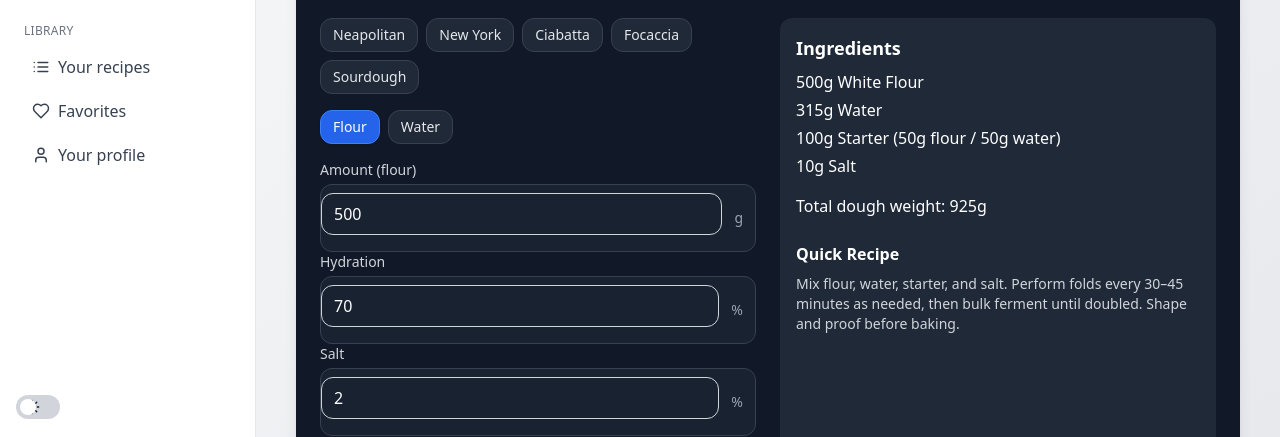
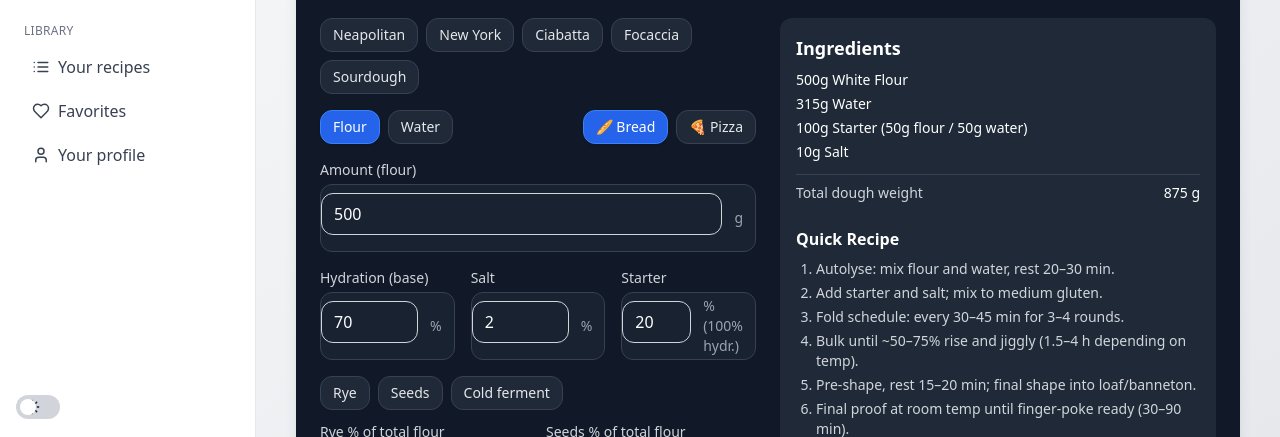
Before and after one commit to VilleJLehtola/Dough-calculator, a React (Vite) app: page /calculator in a window 1280 px wide. Shown: the part 363-800 px from the top of the page. Built offline with nearby package versions, Linux system fonts and the light colour scheme; no server answers.

Commit message:
Update CalculatorPage.jsx

```diff
--- a/src/pages/CalculatorPage.jsx
+++ b/src/pages/CalculatorPage.jsx
@@ -1,112 +1,236 @@
-import React, { useState } from 'react';
+import React, { useMemo, useState } from 'react';
 import InputField from '../components/common/InputField';
 import ToggleButton from '../components/common/ToggleButton';
 import { clamp, round1, gPct, calcStarter } from '../utils/doughHelpers';
 
+// CalculatorPage — styled like RecipeViewPage with hero, two-column layout,
+// base-only hydration (excluding starter), per-preset Quick Recipe steps.
 export default function CalculatorPage() {
-  const [inputMode, setInputMode] = useState('flour');
+  // -------- State --------
+  const [inputMode, setInputMode] = useState('flour'); // 'flour' (total flour) | 'water' (total water)
   const [amount, setAmount] = useState(500);
-  const [mode, setMode] = useState('bread');
-  const [hydration, setHydration] = useState(70);
+  const [mode, setMode] = useState('bread'); // 'bread' | 'pizza'
+  const [hydrationBasePct, setHydrationBasePct] = useState(70); // base water / base flour * 100
   const [saltPct, setSaltPct] = useState(2);
-  const [starterPct, setStarterPct] = useState(20);
+  const [starterPct, setStarterPct] = useState(20); // % of total flour, 100% hydration starter
+
+  // Bread toggles
   const [ryeOn, setRyeOn] = useState(false);
-  const [ryePct, setRyePct] = useState(20);
+  const [ryePct, setRyePct] = useState(20); // % of TOTAL flour
   const [seedsOn, setSeedsOn] = useState(false);
-  const [seedsPct, setSeedsPct] = useState(15);
-  const [oilOn, setOilOn] = useState(false);
-  const [garlicOn, setGarlicOn] = useState(false);
+  const [seedsPct, setSeedsPct] = useState(15); // 5/10/15/20 typical
 
-  const flourTotal = inputMode === 'flour' ? amount : round1(amount / (hydration / 100));
-  const starter = calcStarter(flourTotal, starterPct);
-  const baseFlour = flourTotal - starter.flour;
-  const baseWater = (hydration / 100) * baseFlour;
+  // Pizza / general toggles
+  const [oilOn, setOilOn] = useState(false); // pizza oil 7% of flour
+  const [garlicOn, setGarlicOn] = useState(false); // recipe hint only
+  const [coldFerment, setColdFerment] = useState(false);
 
-  const ryeFlour = ryeOn ? gPct(flourTotal, ryePct) : 0;
-  const whiteFlour = flourTotal - ryeFlour;
-  const seeds = seedsOn ? gPct(flourTotal, seedsPct) : 0;
-  const oil = oilOn ? gPct(flourTotal, 7) : 0;
-  const salt = gPct(flourTotal, saltPct);
+  // UI helper: track which preset last applied (for Quick Recipe text tweaks)
+  const [activePreset, setActivePreset] = useState(null); // 'neapolitan' | 'new-york' | 'ciabatta' | 'focaccia' | 'sourdough' | null
 
-  const totalWeight = round1(whiteFlour + ryeFlour + baseWater + starter.weight + seeds + oil + salt);
-
+  // -------- Presets --------
   const presets = [
-    { label: 'Neapolitan', mode: 'pizza', hydration: 63, salt: 2.8, oil: false, rye: false },
-    { label: 'New York', mode: 'pizza', hydration: 65, salt: 2.5, oil: true, rye: false },
-    { label: 'Ciabatta', mode: 'bread', hydration: 80, salt: 2, oil: false, rye: false },
-    { label: 'Focaccia', mode: 'bread', hydration: 75, salt: 2.5, oil: true, rye: false },
-    { label: 'Sourdough', mode: 'bread', hydration: 70, salt: 2, oil: false, rye: true },
+    { key: 'neapolitan', label: 'Neapolitan', mode: 'pizza', hydration: 63, salt: 2.8, oil: false, rye: false, cold: true },
+    { key: 'new-york',   label: 'New York',   mode: 'pizza', hydration: 65, salt: 2.5, oil: true,  rye: false, cold: true },
+    { key: 'ciabatta',   label: 'Ciabatta',   mode: 'bread', hydration: 80, salt: 2.0, oil: false, rye: false, cold: false },
+    { key: 'focaccia',   label: 'Focaccia',   mode: 'bread', hydration: 75, salt: 2.5, oil: true,  rye: false, cold: false },
+    { key: 'sourdough',  label: 'Sourdough',  mode: 'bread', hydration: 70, salt: 2.0, oil: false, rye: true,  cold: true },
   ];
 
   const applyPreset = (p) => {
     setMode(p.mode);
-    setHydration(p.hydration);
+    setHydrationBasePct(p.hydration);
     setSaltPct(p.salt);
     setOilOn(!!p.oil);
     setRyeOn(!!p.rye);
+    setColdFerment(!!p.cold);
+    setActivePreset(p.key);
   };
 
+  // -------- Math (base-only hydration) --------
+  const calc = useMemo(() => {
+    const h = clamp(hydrationBasePct, 40, 110) / 100; // base water / base flour
+    const sp = clamp(starterPct, 0, 50) / 100;        // starter % of TOTAL flour (weight), 100% hydration
+
+    let F_total = 0; // TOTAL flour (incl. starter flour)
+    let W_total = 0; // TOTAL water (incl. starter water)
+
+    if (inputMode === 'flour') {
+      F_total = Number(amount) || 0;
+      // Base flour excludes starter flour; compute base water from base flour
+      const starterFlour = (sp * F_total) / 2;
+      const baseFlour = Math.max(F_total - starterFlour, 0);
+      const baseWater = baseFlour * h;
+      const starterWater = (sp * F_total) / 2;
+      W_total = baseWater + starterWater;
+    } else {
+      // amount is TOTAL water; solve for TOTAL flour
+      const W = Number(amount) || 0;
+      // Derivation: W_total = F_total * [ h*(1 - sp/2) + sp/2 ]
+      const denom = h * (1 - sp / 2) + sp / 2;
+      F_total = denom > 0 ? W / denom : 0;
+      const starterFlour = (sp * F_total) / 2;
+      const baseFlour = Math.max(F_total - starterFlour, 0);
+      const baseWater = baseFlour * h;
+      const starterWater = (sp * F_total) / 2;
+      W_total = baseWater + starterWater;
+    }
+
+    const starter = {
+      weight: round1(sp * F_total),
+      flour: round1((sp * F_total) / 2),
+      water: round1((sp * F_total) / 2),
+    };
+
+    const baseFlour = round1(Math.max(F_total - starter.flour, 0));
+    const baseWater = round1(Math.max(W_total - starter.water, 0));
+
+    const flourTotal = round1(F_total);
+    const waterTotal = round1(W_total);
+
+    const salt = round1(gPct(F_total, saltPct));
+    const oil  = round1(oilOn && mode === 'pizza' ? gPct(F_total, 7) : 0);
+
+    const ryeFlour = round1(ryeOn && mode === 'bread' ? gPct(F_total, clamp(ryePct, 0, 100)) : 0);
+    const whiteFlour = round1(Math.max(F_total - ryeFlour, 0));
+    const seeds = round1(seedsOn && mode === 'bread' ? gPct(F_total, clamp(seedsPct, 0, 100)) : 0);
+
+    const totalWeight = round1(baseFlour + baseWater + starter.weight + salt + oil + seeds);
+
+    return { flourTotal, waterTotal, baseFlour, baseWater, starter, salt, oil, ryeFlour, whiteFlour, seeds, totalWeight };
+  }, [amount, inputMode, hydrationBasePct, starterPct, saltPct, oilOn, ryeOn, ryePct, seedsOn, seedsPct, mode]);
+
+  // -------- Quick Recipe builder (preset-aware) --------
+  const quickSteps = useMemo(() => {
+    const steps = [];
+
+    if (mode === 'pizza') {
+      const style = activePreset === 'new-york' || oilOn ? 'New York–style' : 'Neapolitan';
+      steps.push(`Mix ${style === 'Neapolitan' ? 'Tipo 00 flour' : 'flour'} and water until shaggy.`);
+      steps.push(`Add starter and salt${oilOn ? ', then oil' : ''}; mix/knead or do stretch & folds until smooth.`);
+      steps.push('Rest 20–30 min, then bulk until 50–75% risen with bubbles.');
+      steps.push('Divide and ball. Rest 30–60 min at room temp.');
+      if (coldFerment) steps.push('Cold ferment dough balls 12–48 h at 4°C; temper 1–2 h before baking.');
+      steps.push('Open by hand, top lightly, and bake as hot as possible on stone/steel.');
+      return steps;
+    }
+
+    // Bread presets
+    const isCiabatta = activePreset === 'ciabatta' || hydrationBasePct >= 78;
+    const isFocaccia = activePreset === 'focaccia';
+
+    steps.push(`Autolyse: mix flour${ryeOn ? ' (incl. rye)' : ''} and water, rest 20–30 min.`);
+    steps.push(`Add starter and salt${oilOn ? ', and oil' : ''}; mix to medium gluten.`);
+    steps.push('Fold schedule: every 30–45 min for 3–4 rounds.');
+    if (seedsOn) steps.push('Add seeds during the last fold so they distribute evenly.');
+
+    if (isCiabatta) {
+      steps.push('Gentle letter folds on a floured bench; proof on a floured couche.');
+    } else if (isFocaccia) {
+      steps.push('Oil a pan generously, dimple the dough, proof in pan; top with oil/salt/herbs.');
+    } else {
+      steps.push('Bulk until ~50–75% rise and jiggly (1.5–4 h depending on temp).');
+      steps.push('Pre‑shape, rest 15–20 min; final shape into loaf/banneton.');
+    }
+
+    if (coldFerment) steps.push('Cold proof 8–18 h at 4°C; bake straight from cold for best scoring.');
+    else steps.push('Final proof at room temp until finger‑poke ready (30–90 min).');
+
+    steps.push('Bake 230–250°C with steam; vent halfway for crisp crust. Cool before slicing.');
+    return steps;
+  }, [mode, activePreset, oilOn, coldFerment, ryeOn, seedsOn, hydrationBasePct]);
+
+  // -------- UI --------
   return (
     <div className="max-w-6xl mx-auto p-6">
       <div className="bg-gray-900 rounded-xl overflow-hidden shadow-lg">
         <img src="https://btozmkrowcrjzvxxhlbn.supabase.co/storage/v1/object/public/recipe-images/hero.jpg" alt="Recipe Hero" className="w-full h-64 object-cover" />
+
         <div className="p-6 grid grid-cols-1 lg:grid-cols-2 gap-6">
+          {/* Left column: Controls */}
           <div>
+            {/* Presets */}
             <div className="flex flex-wrap gap-2 mb-4" role="group" aria-label="Recipe Presets">
               {presets.map((p) => (
-                <ToggleButton key={p.label} active={false} onClick={() => applyPreset(p)} aria-label={`Apply ${p.label} preset`}>
+                <ToggleButton key={p.key} active={activePreset === p.key} onClick={() => applyPreset(p)} aria-label={`Apply ${p.label} preset`}>
                   {p.label}
                 </ToggleButton>
               ))}
             </div>
 
-            <div className="flex gap-2 mb-4" role="group" aria-label="Input Mode">
+            {/* Input mode + mode */}
+            <div className="flex flex-wrap gap-2 mb-4" role="group" aria-label="Modes">
               <ToggleButton active={inputMode === 'flour'} onClick={() => setInputMode('flour')} aria-pressed={inputMode === 'flour'}>Flour</ToggleButton>
               <ToggleButton active={inputMode === 'water'} onClick={() => setInputMode('water')} aria-pressed={inputMode === 'water'}>Water</ToggleButton>
+              <div className="ml-auto flex gap-2">
+                <ToggleButton active={mode === 'bread'} onClick={() => { setMode('bread'); setActivePreset(null); }}>🥖 Bread</ToggleButton>
+                <ToggleButton active={mode === 'pizza'} onClick={() => { setMode('pizza'); setActivePreset(null); }}>🍕 Pizza</ToggleButton>
+              </div>
             </div>
 
-            <InputField id="amount" label={`Amount (${inputMode})`} suffix="g" value={amount} onChange={setAmount} min={1} />
-            <InputField id="hydration" label="Hydration" suffix="%" value={hydration} onChange={(v) => setHydration(clamp(v, 55, 100))} min={55} max={100} />
-            <InputField id="salt" label="Salt" suffix="%" value={saltPct} onChange={setSaltPct} min={1} max={5} />
-            <InputField id="starter" label="Starter" suffix="%" value={starterPct} onChange={setStarterPct} min={5} max={50} />
-
-            {mode === 'bread' && (
-              <>
-                <ToggleButton active={ryeOn} onClick={() => setRyeOn(!ryeOn)}>Rye</ToggleButton>
-                {ryeOn && <InputField id="ryePct" label="Rye %" suffix="%" value={ryePct} onChange={setRyePct} min={5} max={100} />}
-                <ToggleButton active={seedsOn} onClick={() => setSeedsOn(!seedsOn)}>Seeds</ToggleButton>
-                {seedsOn && <InputField id="seedsPct" label="Seeds %" suffix="%" value={seedsPct} onChange={setSeedsPct} min={5} max={20} />}
-              </>
+            {/* Primary inputs */}
+            {inputMode === 'flour' ? (
+              <InputField id="amount" label="Amount (flour)" suffix="g" value={amount} onChange={setAmount} min={1} />
+            ) : (
+              <InputField id="amount" label="Amount (water)" suffix="ml" value={amount} onChange={setAmount} min={1} />
             )}
 
+            <div className="grid grid-cols-1 md:grid-cols-3 gap-4 mt-4">
+              <InputField id="hydration" label="Hydration (base)" suffix="%" value={hydrationBasePct} onChange={(v) => setHydrationBasePct(clamp(v, 40, 110))} min={40} max={110} />
+              <InputField id="salt" label="Salt" suffix="%" value={saltPct} onChange={setSaltPct} min={0} max={5} step={0.1} />
+              <InputField id="starter" label="Starter" suffix="% (100% hydr.)" value={starterPct} onChange={setStarterPct} min={0} max={50} step={1} />
+            </div>
+
+            {/* Bread options */}
+            {mode === 'bread' && (
+              <div className="mt-4">
+                <div className="flex flex-wrap items-center gap-2 mb-3">
+                  <ToggleButton active={ryeOn} onClick={() => setRyeOn(!ryeOn)}>Rye</ToggleButton>
+                  <ToggleButton active={seedsOn} onClick={() => setSeedsOn(!seedsOn)}>Seeds</ToggleButton>
+                  <ToggleButton active={coldFerment} onClick={() => setColdFerment(!coldFerment)}>Cold ferment</ToggleButton>
+                </div>
+                <div className="grid grid-cols-1 md:grid-cols-2 gap-4">
+                  <InputField id="ryePct" label="Rye % of total flour" suffix="%" value={ryePct} onChange={setRyePct} min={0} max={100} disabled={!ryeOn} />
+                  <InputField id="seedsPct" label="Seeds % of total flour" suffix="%" value={seedsPct} onChange={setSeedsPct} min={5} max={20} disabled={!seedsOn} />
+                </div>
+              </div>
+            )}
+
+            {/* Pizza options */}
             {mode === 'pizza' && (
-              <>
-                <ToggleButton active={oilOn} onClick={() => setOilOn(!oilOn)}>Oil</ToggleButton>
+              <div className="mt-4 flex flex-wrap items-center gap-2">
+                <ToggleButton active={oilOn} onClick={() => setOilOn(!oilOn)}>Oil (7%)</ToggleButton>
                 <ToggleButton active={garlicOn} onClick={() => setGarlicOn(!garlicOn)}>Garlic</ToggleButton>
-              </>
+                <ToggleButton active={coldFerment} onClick={() => setColdFerment(!coldFerment)}>Cold ferment</ToggleButton>
+              </div>
             )}
           </div>
 
+          {/* Right column: Ingredients + Quick Recipe */}
           <div className="bg-gray-800 rounded-xl p-4 text-white" aria-live="polite">
             <h2 className="text-lg font-bold mb-2">Ingredients</h2>
-            <ul className="space-y-1">
-              <li>{round1(whiteFlour)}g White Flour</li>
-              {ryeFlour > 0 && <li>{round1(ryeFlour)}g Rye Flour</li>}
-              <li>{round1(baseWater)}g Water</li>
-              <li>{starter.weight}g Starter ({starter.flour}g flour / {starter.water}g water)</li>
-              <li>{salt}g Salt</li>
-              {oil > 0 && <li>{round1(oil)}g Oil</li>}
-              {seeds > 0 && <li>{round1(seeds)}g Seeds</li>}
+            <ul className="space-y-1 text-sm">
+              <li>{calc.whiteFlour}g {mode === 'pizza' ? 'Tipo 00 Flour' : 'White Flour'}</li>
+              {mode === 'bread' && ryeOn && <li>{calc.ryeFlour}g Rye Flour</li>}
+              <li>{calc.baseWater}g Water</li>
+              <li>{calc.starter.weight}g Starter ({calc.starter.flour}g flour / {calc.starter.water}g water)</li>
+              <li>{calc.salt}g Salt</li>
+              {mode === 'pizza' && oilOn && <li>{calc.oil}g Oil</li>}
+              {mode === 'bread' && seedsOn && <li>{calc.seeds}g Seeds</li>}
             </ul>
-            <p className="mt-4">Total dough weight: {totalWeight}g</p>
+
+            <div className="mt-3 flex justify-between text-sm text-gray-300 border-t border-gray-700 pt-2">
+              <span>Total dough weight</span>
+              <span className="text-white font-medium">{calc.totalWeight} g</span>
+            </div>
 
             <div className="mt-6">
               <h3 className="text-md font-semibold mb-2">Quick Recipe</h3>
-              <p className="text-sm text-gray-300">
-                Mix flour{ryeOn ? ' (including rye)' : ''}, water, starter, and salt. {seedsOn && 'Add seeds after last fold. '}
-                {oilOn && 'Add oil during mixing. '}
-                Perform folds every 30–45 minutes as needed, then bulk ferment until doubled. Shape and proof before baking.
-              </p>
+              <ol className="list-decimal pl-5 space-y-1 text-sm text-gray-300">
+                {quickSteps.map((s, i) => (
+                  <li key={i}>{s}</li>
+                ))}
+              </ol>
             </div>
           </div>
         </div>
```
